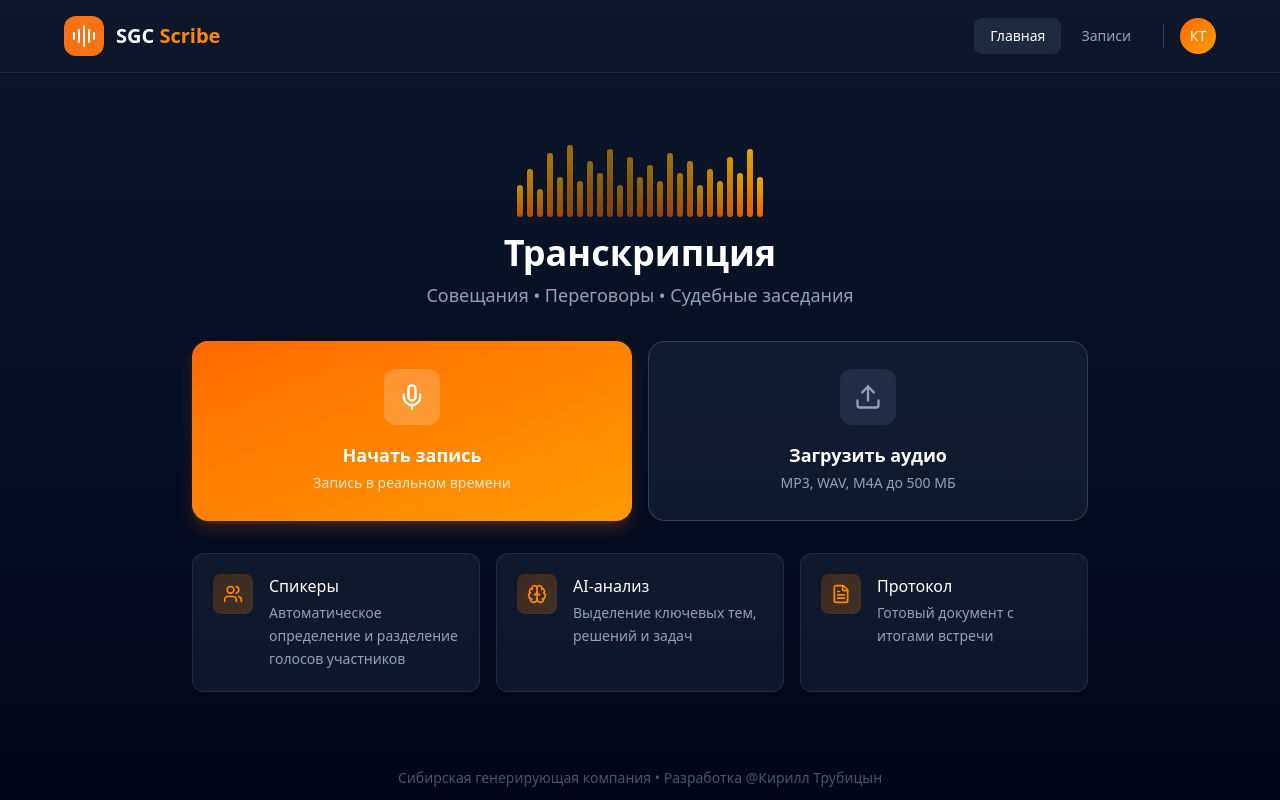
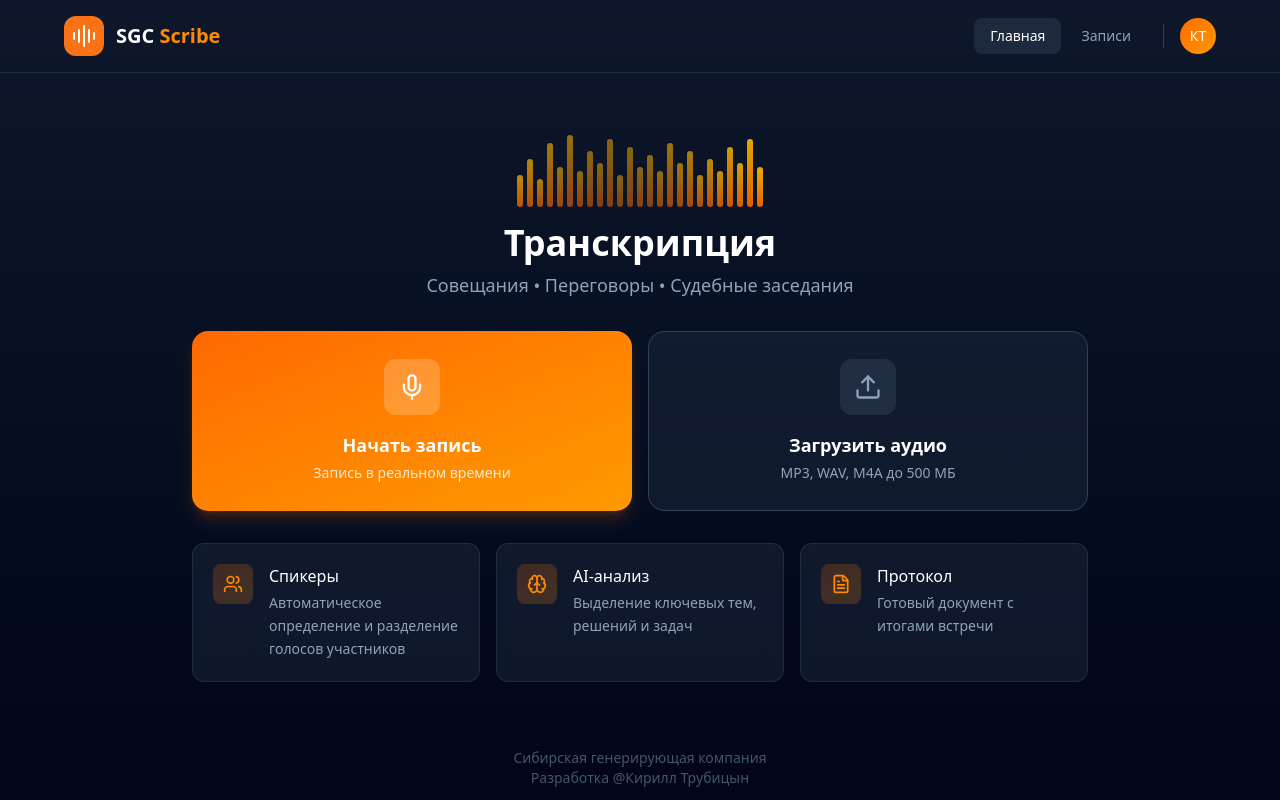
Before and after one commit to KirillTrubitsyn/scribe-app, a Next.js app: page / in a window 1280 px wide. Built offline with nearby package versions, Linux system fonts and the light colour scheme.

Commit message:
style: Split footer text into two lines
https://claude.ai/code/session_012G5axxBbhmn1sctscxdBqG

```diff
--- a/src/components/layout/footer.tsx
+++ b/src/components/layout/footer.tsx
@@ -1,7 +1,8 @@
 export function Footer() {
   return (
     <footer className="text-center py-3 text-slate-600 text-sm bg-slate-950 relative z-10 shrink-0">
-      Сибирская генерирующая компания • Разработка @Кирилл Трубицын
+      <div>Сибирская генерирующая компания</div>
+      <div>Разработка @Кирилл Трубицын</div>
     </footer>
   );
 }
```
